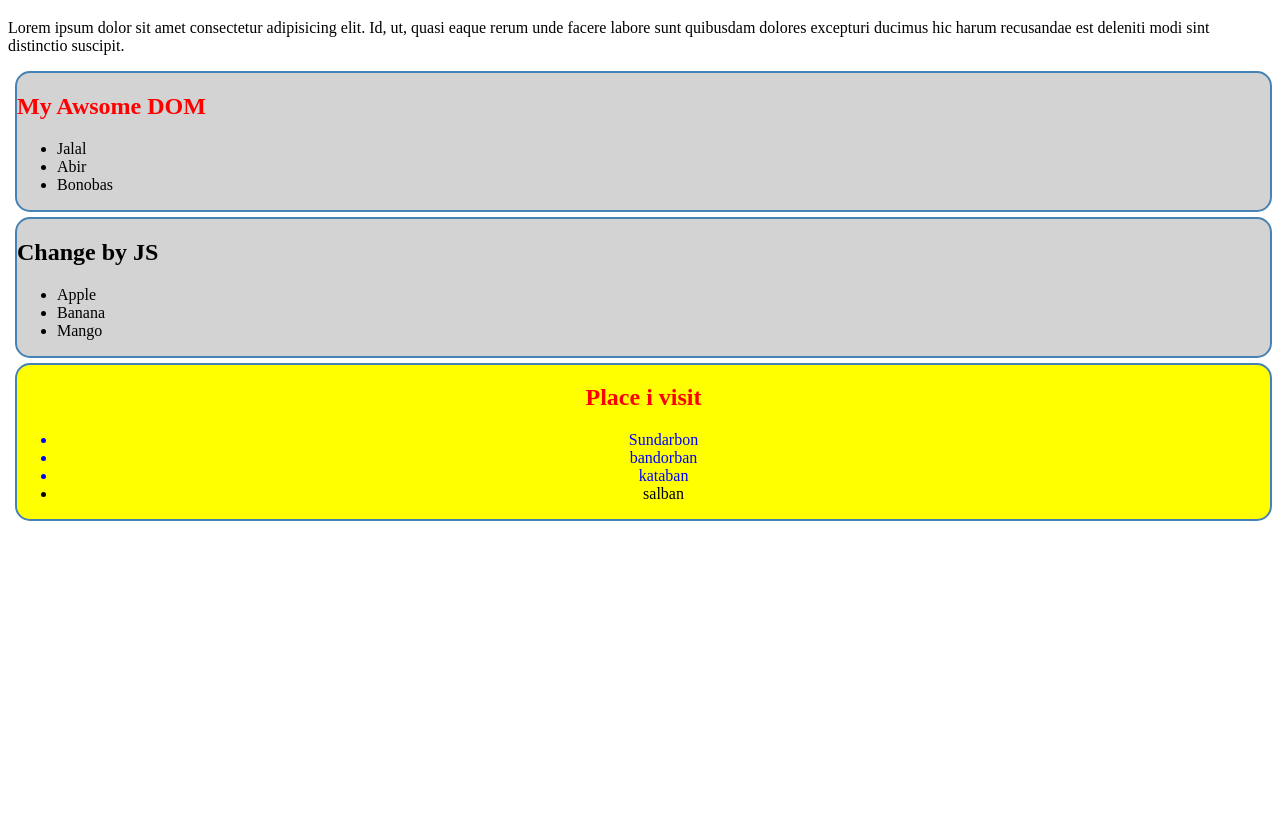
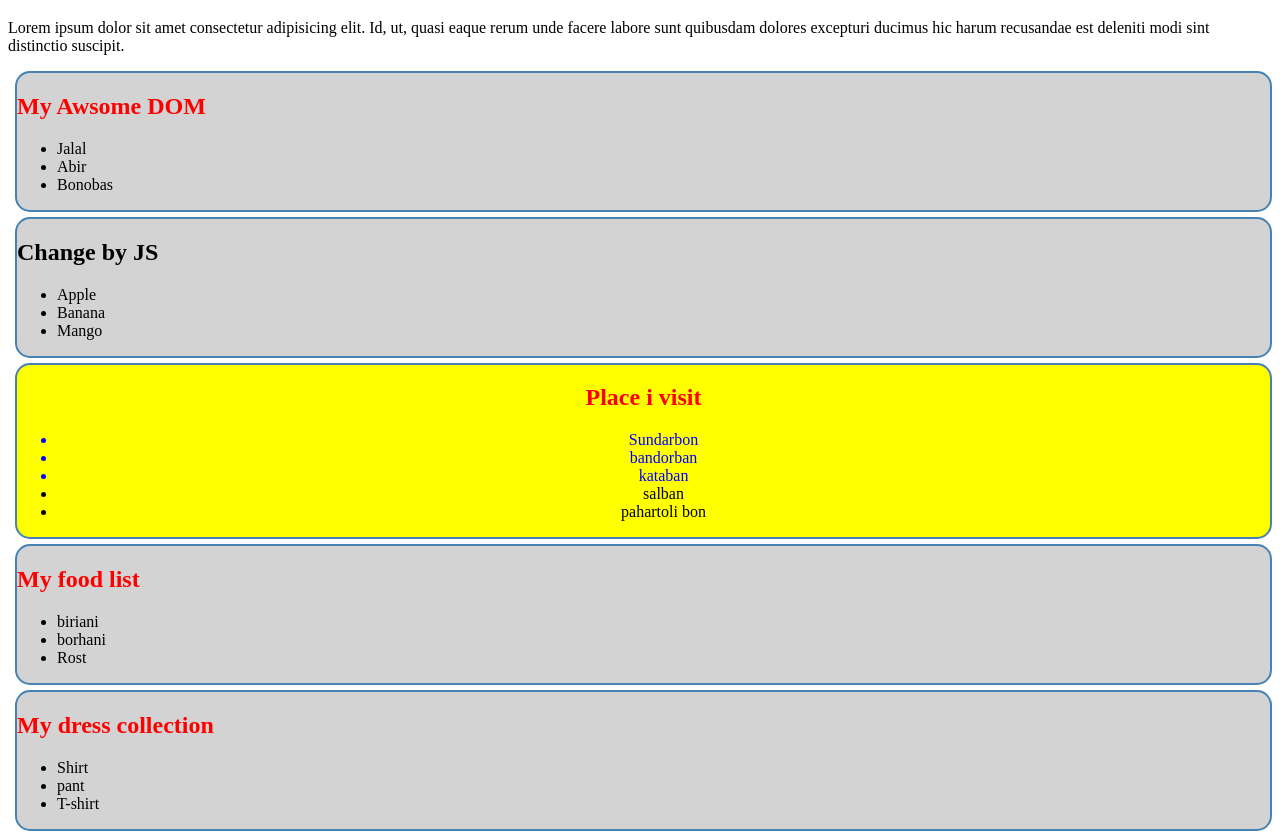
Before and after one commit to AbirhossenCSE/JavaScript, a plain HTML site: page DOM/index.html in a window 1280 px wide. Shown: the part 61-900 px from the top of the page. Before the commit the page ends 800 px from the top, so only its background shows below. Drawn offline with Linux system fonts and the light colour scheme.

Commit message:
appendchild

```diff
--- a/DOM/index.html
+++ b/DOM/index.html
@@ -11,7 +11,7 @@
         <h1>Welcome to my DOM</h1>
         <p>Lorem ipsum dolor sit amet consectetur adipisicing elit. Id, ut, quasi eaque rerum unde facere labore sunt quibusdam dolores excepturi ducimus hic harum recusandae est deleniti modi sint distinctio suscipit.</p>
     </header>
-    <main>
+    <main id="main-container">
         <section>
             <h1>My Awsome DOM</h1>
             <ul>
@@ -30,7 +30,7 @@
         </section>
         <section id="places-container" class="text-size">
             <h1 id="Places-title">Place i visit</h1>
-            <ul>
+            <ul id="places-list">
                 <li class="importent-places">Sundarbon</li>
                 <li class="importent-places">bandorban</li>
                 <li class="importent-places">kataban</li>
@@ -41,6 +41,7 @@
 
     <!-- JavaScript Connection -->
      <script src="js/dom.js"></script>
+     <script src="js/append.js"></script>
      <script src="js/styleinjs.js"></script>
      <script>
         const liCollection = document.getElementsByTagName('li');
--- /dev/null
+++ b/DOM/js/append.js
@@ -0,0 +1,50 @@
+// where to add
+const placesList = document.getElementById('places-list');
+
+// what to added
+const li = document.createElement('li');
+li.innerText = 'pahartoli bon';
+
+// add the child
+placesList.appendChild(li)
+
+
+// where to add
+const mainContainer = document.getElementById('main-container')
+
+const section = document.createElement('section');
+const h1 = document.createElement('h1');
+h1.innerText = 'My food list';
+section.appendChild(h1);
+
+// Create list
+const ul = document.createElement('ul');
+
+const li1 = document.createElement('li');
+li1.innerText = 'biriani';
+ul.appendChild(li1);
+
+const li2 = document.createElement('li');
+li2.innerText = 'borhani';
+ul.appendChild(li2);
+
+const li3 = document.createElement('li');
+li3.innerText = 'Rost';
+ul.appendChild(li3);
+
+section.appendChild(ul)
+mainContainer.appendChild(section);
+
+
+
+// set innerHtml directly
+const sectionDress = document.createElement('section');
+sectionDress.innerHTML = `
+<h1>My dress collection</h1>
+<ul>
+    <li>Shirt</li>
+    <li>pant</li>
+    <li>T-shirt</li>
+</ul>
+`
+mainContainer.appendChild(sectionDress);
```
